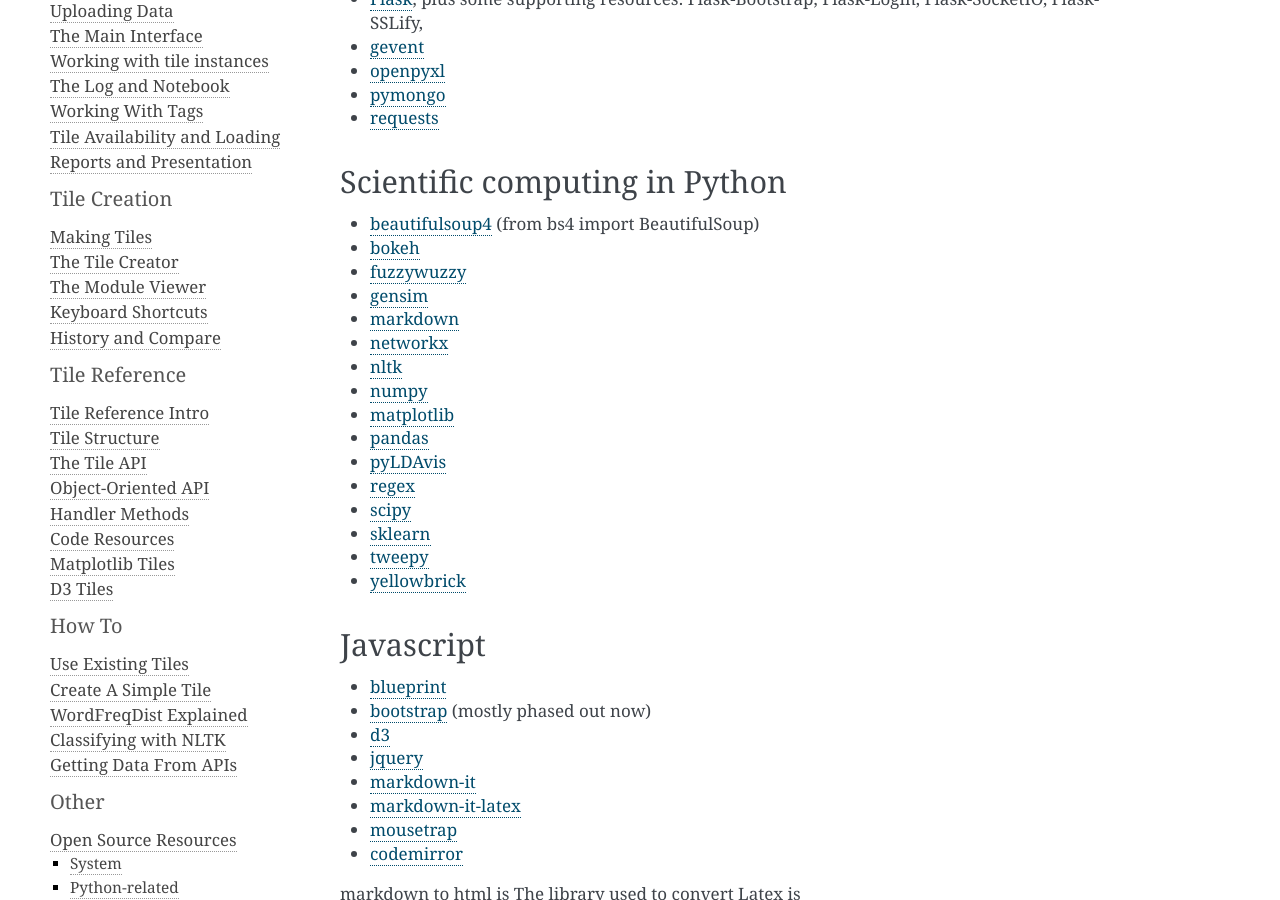
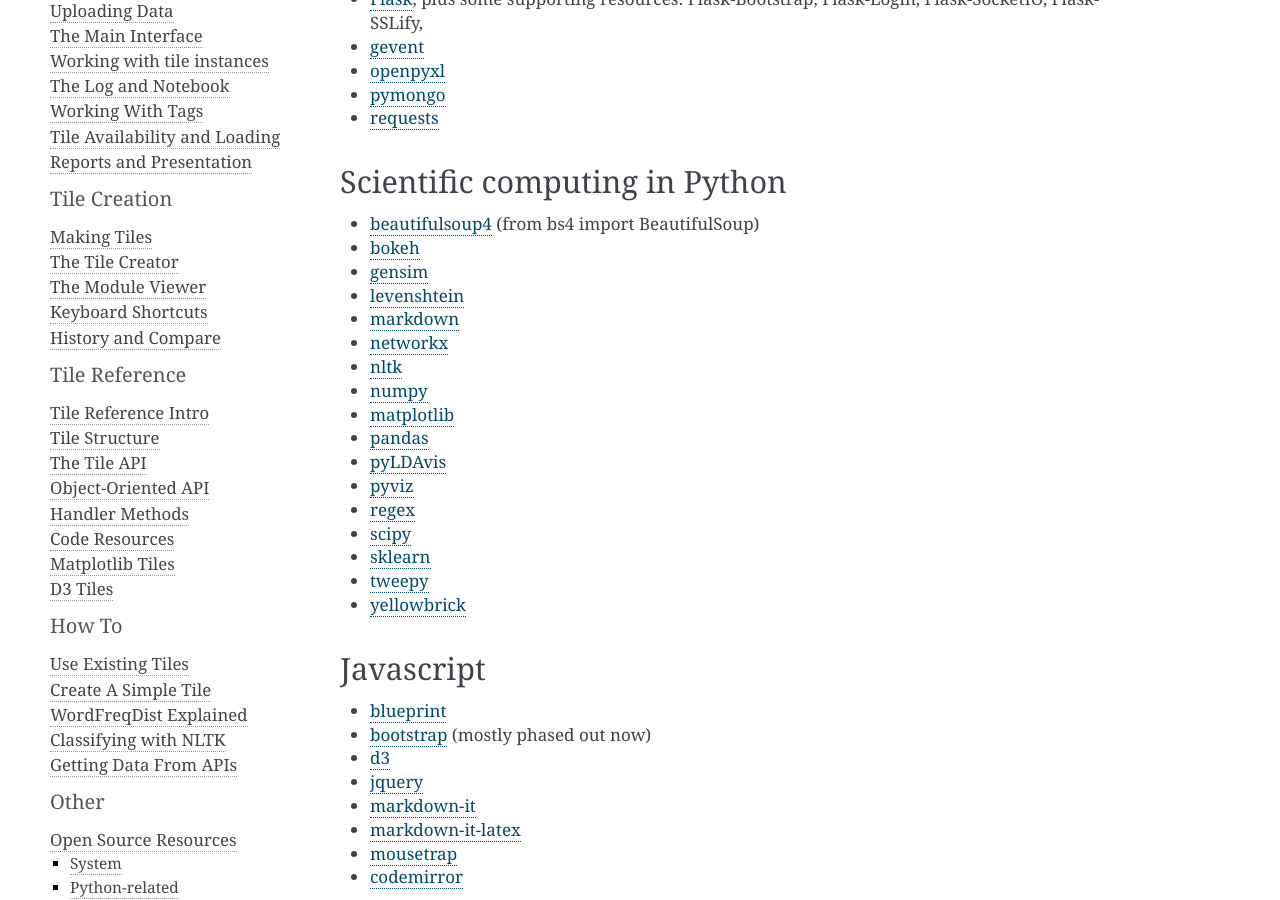
Before and after one commit to bsherin/tacticdocs, a Sphinx documentation site: the page built from docs/open-source-resources.rst, in a window 1280 px wide and 900 px high, scrolled down 351 px. Built offline with Sphinx 7.4.7, drawn with Linux system fonts in a browser that asks for light colours.

Commit message:
fuzzywuzz -> levenshtein add of pyviz

```diff
--- a/docs/open-source-resources.rst
+++ b/docs/open-source-resources.rst
@@ -23,8 +23,8 @@
 
 -  `beautifulsoup4 <https://www.crummy.com/software/BeautifulSoup/>`__ (from bs4 import BeautifulSoup)
 -  `bokeh <https://docs.bokeh.org/en/latest/index.html>`__
--  `fuzzywuzzy <https://github.com/seatgeek/fuzzywuzzy>`__
 -  `gensim <https://radimrehurek.com/gensim/>`__
+-  `levenshtein <https://github.com/maxbachmann/python-Levenshtein>`__
 -  `markdown <https://github.com/Python-Markdown/markdown>`__
 -  `networkx <https://networkx.github.io>`__
 -  `nltk <http://www.nltk.org>`__
@@ -32,6 +32,7 @@
 -  `matplotlib <https://matplotlib.org>`__
 -  `pandas <http://pandas.pydata.org>`__
 -  `pyLDAvis <https://pyldavis.readthedocs.io/en/latest/#>`__
+-  `pyviz <https://github.com/WestHealth/pyvis>`__
 -  `regex <https://pypi.org/project/regex/>`__
 -  `scipy <http://scipy.org>`__
 -  `sklearn <http://scikit-learn.org/stable/index.html>`__
```
Also changed, not shown: 5 other files.
